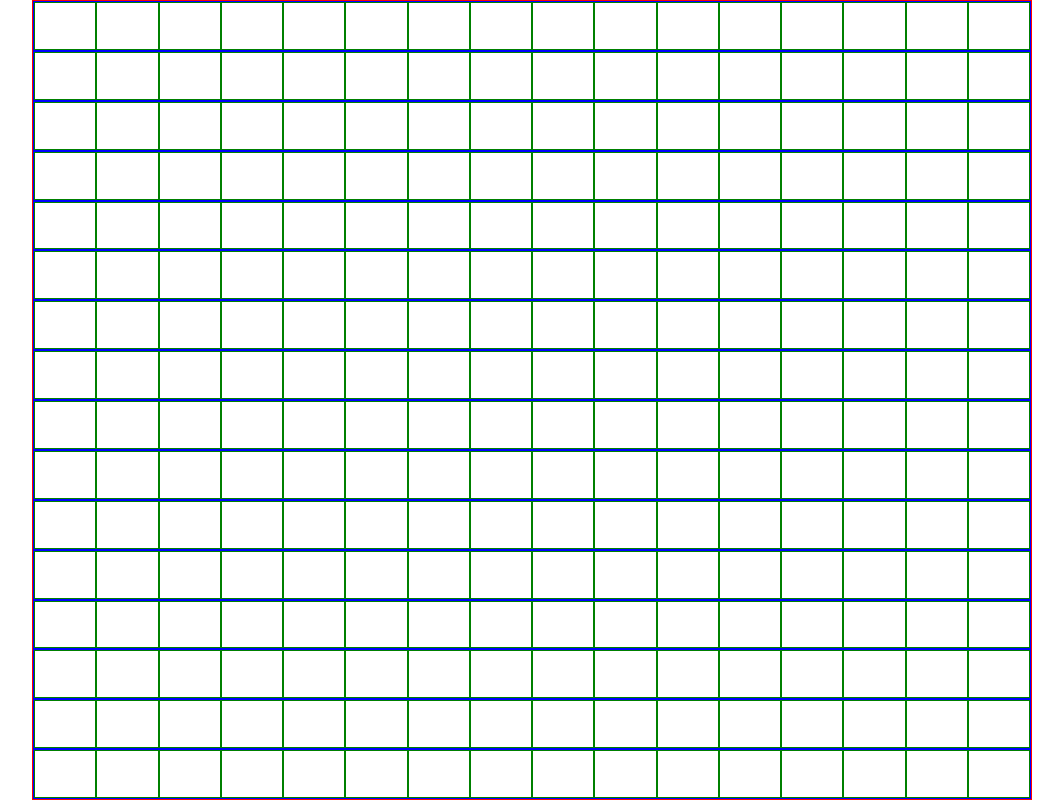
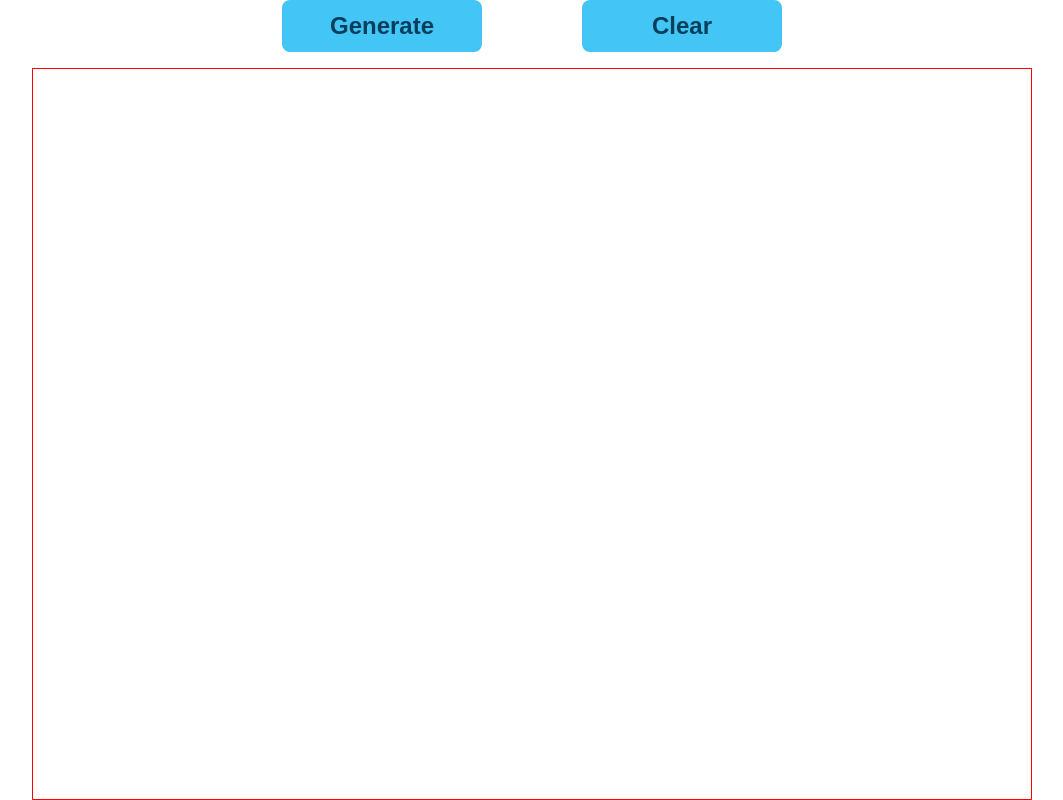
Before and after one commit to hsno68/etch-a-sketch, a plain HTML site: page index.html in a window 1280 px wide. Shown: the whole page, without its empty margins (108-1171 px from the left). Drawn offline with Linux system fonts and the light colour scheme.

Commit message:
Add buttons to generate and clear grid
Put the grid generation loop in a function and link as a callback
to a generate button. The function clears existing grid first, then
takes in a user input number n to generate a n x n grid. The comparison
operator in the for loop converts the user input string to a number,
if valid.

```diff
--- a/index.html
+++ b/index.html
@@ -8,6 +8,10 @@
   </head>
 
   <body>
+    <div class="buttons-container">
+      <button class="generate-button">Generate</button>
+      <button class="clear-button">Clear</button>
+    </div>
     <div class="parent-container"></div>
   </body>
 </html>
--- a/scripts.js
+++ b/scripts.js
@@ -1,13 +1,22 @@
 const parentContainer = document.querySelector(".parent-container");
+const generateButton = document.querySelector(".generate-button");
+const clearButton = document.querySelector(".clear-button");
 
-for (let i = 0; i < 16; i++) {
+generateButton.addEventListener("click", createGrid);
+clearButton.addEventListener("click", () => parentContainer.replaceChildren());
+
+function createGrid() {
+  parentContainer.replaceChildren();
+  const gridSize = prompt("Input a size for the grid");
+  for (let i = 0; i < gridSize; i++) {
     const childContainer = document.createElement("div");
     childContainer.classList.add("child-container");
     parentContainer.appendChild(childContainer);
-  for (let j = 0; j < 16; j++) {
+    for (let j = 0; j < gridSize; j++) {
       const child = document.createElement("div");
       child.classList.add("child");
       child.addEventListener("mouseenter", () => child.classList.add("hovered"));
       childContainer.appendChild(child);
     }
   }
+}
--- a/styles.css
+++ b/styles.css
@@ -10,6 +10,7 @@ body {
   flex-direction: column;
   justify-content: center;
   align-items: center;
+  gap: 1rem;
 }
 
 .parent-container {
@@ -34,3 +35,20 @@ body {
 .hovered {
   background-color: #43c5f5;
 }
+
+.buttons-container {
+  width: 500px;
+  display: flex;
+  justify-content: space-between;
+}
+
+button {
+  width: 200px;
+  padding: 12px;
+  font-size: 1.5rem;
+  font-weight: bold;
+  color: #063f5c;
+  background-color: #43c5f5;
+  border-radius: 8px;
+  border: none;
+}
```
Lines whose indentation alone changed are shown as unchanged.
